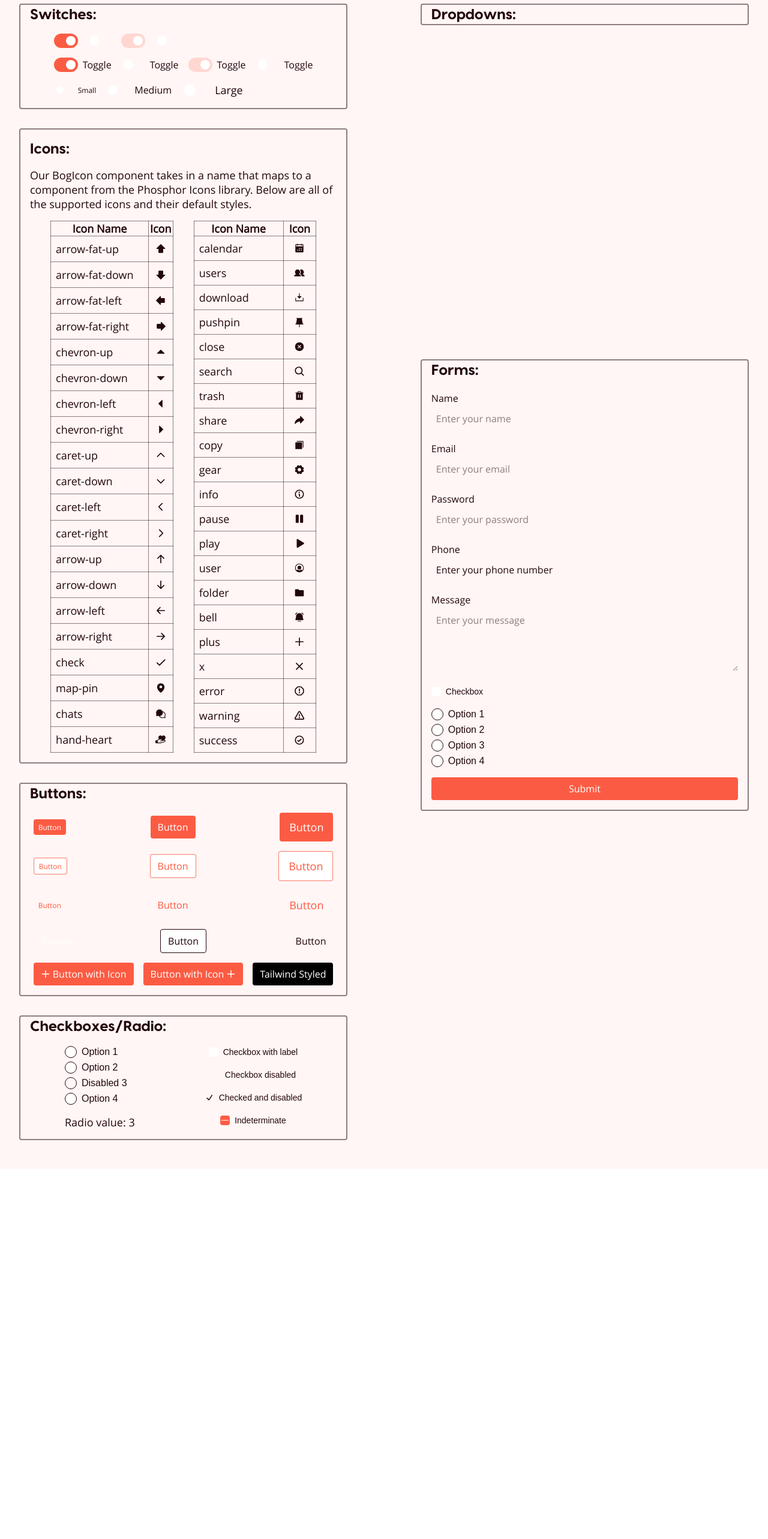
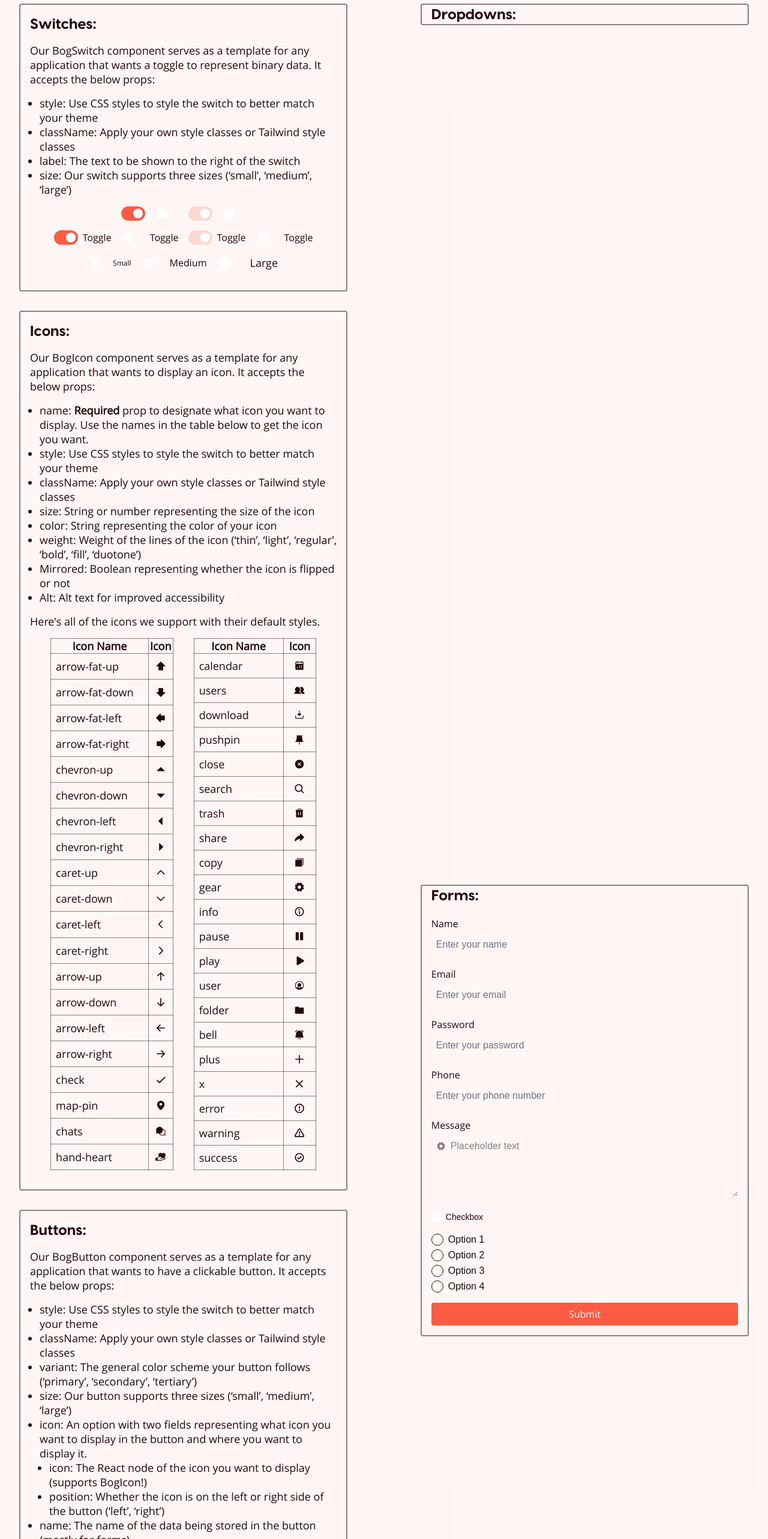
Before and after one commit to GTBitsOfGood/design-system, a Next.js app: page / in a window 1280 px wide. Shown: the part 60-2626 px from the top of the page at 60% size. Before the commit the page ends 2009 px from the top, so only its background shows below. Built offline with nearby package versions, Linux system fonts and the light colour scheme.

Commit message:
Custom placeholder, add command, and preview page

```diff
--- a/src/cli/src/commands/add.ts
+++ b/src/cli/src/commands/add.ts
@@ -3,7 +3,7 @@ import fs, { existsSync } from 'fs';
 import path from 'path';
 import prompts from 'prompts';
 
-const COMPONENTS = ['checkbox', 'radio-group', 'radio-item', 'button', 'icon'];
+const COMPONENTS = ['checkbox', 'radio-group', 'radio-item', 'button', 'icon', 'form', 'switch', 'text-input'];
 
 export const add = new Command()
   .command('add')
--- a/src/components/BogTextInput/BogTextInput.tsx
+++ b/src/components/BogTextInput/BogTextInput.tsx
@@ -1,17 +1,32 @@
 import { Form } from 'radix-ui';
 import styles from './styles.module.css';
+import { useState } from 'react';
 
 export interface BogTextInputProps {
   multiline?: boolean;
   type?: 'text' | 'email' | 'password' | 'tel' | 'search';
   name: string;
   label: string;
-  placeholder?: string;
+  placeholder?: React.ReactElement | string;
   required?: boolean;
   disabled?: boolean;
-
   style?: React.CSSProperties;
   className?: string;
+}
+
+interface CustomPlaceholderProps {
+  placeholder: React.ReactElement | string;
+  value: string;
+}
+
+function CustomPlaceholder({ placeholder, value }: CustomPlaceholderProps) {
+  return (
+    <>
+      {!value && (
+        <div className="absolute left-2 top-2 text-gray-500 flex items-center pointer-events-none">{placeholder}</div>
+      )}
+    </>
+  );
 }
 
 export function BogTextInput({
@@ -25,6 +40,8 @@ export function BogTextInput({
   style,
   className,
 }: BogTextInputProps) {
+  const [value, setValue] = useState<string>('');
+
   return (
     <Form.Field name={name} className={className} style={style}>
       <div className="flex flex-row gap-x-2 text-paragraph-2 py-1">
@@ -36,27 +53,30 @@ export function BogTextInput({
           Please provide a valid {label}
         </Form.Message>
       </div>
+      <div className="relative">
+        {placeholder !== undefined && <CustomPlaceholder placeholder={placeholder} value={value} />}
         <Form.Control asChild>
           {multiline ? (
             <textarea
               name={name}
-            placeholder={placeholder}
               required={required}
               disabled={disabled}
               rows={4}
               className={`${styles.input} text-paragraph-2 placeholder:text-paragraph-2`}
+              onChange={(e) => setValue(e.target.value)}
             />
           ) : (
             <input
               name={name}
               type={type}
-            placeholder={placeholder}
               required={required}
               disabled={disabled}
               className={`${styles.input} text-paragraph-2 placeholder:text-paragraph-2`}
+              onChange={(e) => setValue(e.target.value)}
             />
           )}
         </Form.Control>
+      </div>
     </Form.Field>
   );
 }
--- a/src/pages/index.tsx
+++ b/src/pages/index.tsx
@@ -55,6 +55,15 @@ export default function Home() {
 
   const [radioValue, setRadioValue] = useState('3');
 
+  function Placeholder() {
+    return (
+      <div className="text-grey-stroke-strong flex gap-2 items-center pointer-events-none">
+        <BogIcon name="gear" />
+        Placeholder text
+      </div>
+    );
+  }
+
   return (
     <div className={`flex flex-col min-h-screen bg-brand-fill text-grey-text-strong`}>
       <div className="flex items-center justify-center w-full h-[15%] border-brand-fill border-solid border-b-2 rounded-b-sm mb-4 bg-linear-to-r from-brand-text from-30% via-brand-stroke-weak via-45% to-brand-stroke-strong to-60%">
@@ -65,11 +74,23 @@ export default function Home() {
           {/*
             Put all switches here. Make sure all of the ones in Figma are here and match the design in Figma.
           */}
-          <div className="flex flex-col items-center justify-between border-grey-stroke-strong border-solid border-2 rounded-sm mb-8">
-            <h3 className="self-start ml-4 text-heading-3">Switches:</h3>
-            <div className="flex flex-col gap-4 p-4">
+          <div className="flex flex-col gap-4 justify-between border-grey-stroke-strong border-solid border-2 rounded-sm mb-8 p-4">
+            <h3 className="self-start text-heading-3">Switches:</h3>
+            <p className="text-paragraph-1">
+              Our BogSwitch component serves as a template for any application that wants a toggle to represent binary
+              data. It accepts the below props:
+            </p>
+            <ul className="list-disc text-paragraph-1 ml-4">
+              <li>style: Use CSS styles to style the switch to better match your theme</li>
+              <li>className: Apply your own style classes or Tailwind style classes</li>
+              <li>label: The text to be shown to the right of the switch</li>
+              <li>
+                size: Our switch supports three sizes (&lsquo;small&rsquo;, &lsquo;medium&rsquo;, &lsquo;large&rsquo;)
+              </li>
+            </ul>
+            <div className="flex flex-col gap-4 pb-4">
               {/* Switch - No Label */}
-              <div className="flex items-center gap-4">
+              <div className="flex justify-center items-center gap-4">
                 <BogSwitch defaultChecked />
                 <BogSwitch />
                 <BogSwitch defaultChecked disabled />
@@ -77,7 +98,7 @@ export default function Home() {
               </div>
 
               {/* Switch - Label */}
-              <div className="flex items-center gap-4">
+              <div className="flex justify-center items-center gap-4">
                 <BogSwitch label="Toggle" defaultChecked />
                 <BogSwitch label="Toggle" />
                 <BogSwitch label="Toggle" defaultChecked disabled />
@@ -85,7 +106,7 @@ export default function Home() {
               </div>
 
               {/* Different sizes */}
-              <div className="flex items-center gap-4">
+              <div className="flex justify-center items-center gap-4">
                 <BogSwitch size="small" label="Small" />
                 <BogSwitch size="medium" label="Medium" />
                 <BogSwitch size="large" label="Large" />
@@ -96,13 +117,30 @@ export default function Home() {
           {/*
             Put all icons here. Make sure all of the ones in Figma are here and match the design in Figma.
           */}
-          <div className="flex flex-col items-center justify-between border-grey-stroke-strong border-solid border-2 rounded-sm mb-8 p-4">
-            <h3 className="self-start text-heading-3">Icons:</h3>
-            <p className="text-paragraph-1 my-4">
-              Our BogIcon component takes in a name that maps to a component from the Phosphor Icons library. Below are
-              all of the supported icons and their default styles.
+          <div className="flex flex-col gap-4 justify-between border-grey-stroke-strong border-solid border-2 rounded-sm mb-8 p-4">
+            <h3 className="text-heading-3">Icons:</h3>
+            <p className="text-paragraph-1">
+              Our BogIcon component serves as a template for any application that wants to display an icon. It accepts
+              the below props:
             </p>
-            <div className="w-full flex justify-evenly">
+            <ul className="list-disc text-paragraph-1 ml-4">
+              <li>
+                name: <b>Required</b> prop to designate what icon you want to display. Use the names in the table below
+                to get the icon you want.
+              </li>
+              <li>style: Use CSS styles to style the switch to better match your theme</li>
+              <li>className: Apply your own style classes or Tailwind style classes</li>
+              <li>size: String or number representing the size of the icon</li>
+              <li>color: String representing the color of your icon</li>
+              <li>
+                weight: Weight of the lines of the icon (&lsquo;thin&rsquo;, &lsquo;light&rsquo;, &lsquo;regular&rsquo;,
+                &lsquo;bold&rsquo;, &lsquo;fill&rsquo;, &lsquo;duotone&rsquo;)
+              </li>
+              <li>Mirrored: Boolean representing whether the icon is flipped or not</li>
+              <li>Alt: Alt text for improved accessibility</li>
+            </ul>
+            <p className="text-paragraph-1">Here&apos;s all of the icons we support with their default styles.</p>
+            <div className="w-full flex justify-evenly pb-4">
               <table className="table-auto w-[40%] text-paragraph-1">
                 <thead>
                   <tr>
@@ -153,9 +191,38 @@ export default function Home() {
           {/*
             Put all buttons here. Make sure all of the ones in Figma are here and match the design in Figma.
           */}
-          <div className="flex flex-col items-center justify-between border-grey-stroke-strong border-solid rounded-sm border-2 mb-8">
-            <h3 className="self-start ml-4 text-heading-3">Buttons:</h3>
-            <div className="flex flex-col gap-4 p-4">
+          <div className="flex flex-col items-center justify-between border-grey-stroke-strong border-solid rounded-sm border-2 p-4 gap-4 mb-8">
+            <h3 className="self-start text-heading-3">Buttons:</h3>
+            <p className="text-paragraph-1">
+              Our BogButton component serves as a template for any application that wants to have a clickable button. It
+              accepts the below props:
+            </p>
+            <ul className="list-disc text-paragraph-1 ml-4">
+              <li>style: Use CSS styles to style the switch to better match your theme</li>
+              <li>className: Apply your own style classes or Tailwind style classes</li>
+              <li>
+                variant: The general color scheme your button follows (&lsquo;primary&rsquo;, &lsquo;secondary&rsquo;,
+                &lsquo;tertiary&rsquo;)
+              </li>
+              <li>
+                size: Our button supports three sizes (&lsquo;small&rsquo;, &lsquo;medium&rsquo;, &lsquo;large&rsquo;)
+              </li>
+              <li>
+                icon: An option with two fields representing what icon you want to display in the button and where you
+                want to display it.
+                <ul className="list-disc ml-4">
+                  <li>icon: The React node of the icon you want to display (supports BogIcon!)</li>
+                  <li>
+                    position: Whether the icon is on the left or right side of the button (&lsquo;left&rsquo;,
+                    &lsquo;right&rsquo;)
+                  </li>
+                </ul>
+              </li>
+              <li>name: The name of the data being stored in the button (mostly for forms)</li>
+              <li>value: The value of the data being stored in the button (mostly for forms)</li>
+              <li>children: The content within the button (must be contained by one React element)</li>
+            </ul>
+            <div className="flex flex-col gap-4 pb-4">
               <div className="flex gap-4 justify-between items-center">
                 <BogButton size="small">Button</BogButton>
                 <BogButton>Button</BogButton>
@@ -199,9 +266,24 @@ export default function Home() {
           {/*
             Put all checkboxes/radio groups here. Make sure all of the ones in Figma are here and match the design in Figma.
           */}
-          <div className="flex flex-col justify-between items-center mb-8 rounded-sm border-2 border-solid border-grey-stroke-strong">
-            <h3 className="self-start ml-4 text-heading-3">Checkboxes/Radio:</h3>
-            <div className="flex justify-around w-full p-4">
+          <div className="flex flex-col justify-between items-center gap-4 p-4 mb-8 rounded-sm border-2 border-solid border-grey-stroke-strong">
+            <h3 className="self-start text-heading-3">Checkboxes/Radio:</h3>
+            <p className="text-paragraph-1">
+              Our BogCheckbox component serves as a template for any application that wants to have a checkbox to store
+              boolean data. It accepts the below props:
+            </p>
+            <ul className="list-disc text-paragraph-1 ml-4">
+              <li>
+                name: <b>Required</b> prop to assign a name to the value the checkbox stores for forms
+              </li>
+              <li>style: Use CSS styles to style the switch to better match your theme</li>
+              <li>className: Apply your own style classes or Tailwind style classes</li>
+              <li>label: The content of the text labelling the checkbox</li>
+              <li>disabled: Whether the checkbox is disabled or not</li>
+              <li>checked: Whether the checkbox is checked or not (or &lsquo;indeterminate&rsquo;)</li>
+              <li>required: Whether the checkbox is required to check or not</li>
+            </ul>
+            <div className="flex justify-around w-full pb-4">
               <div className="flex flex-col gap-4">
                 <BogRadioGroup value={radioValue} onValueChange={setRadioValue} required defaultValue="2">
                   <BogRadioItem label="Option 1" value={'1'} />
@@ -250,7 +332,7 @@ export default function Home() {
                 required
               />
               <BogTextInput name="phone" label="Phone" placeholder="Enter your phone number" type="tel" disabled />
-              <BogTextInput multiline name="message" label="Message" placeholder="Enter your message" />
+              <BogTextInput multiline name="message" label="Message" placeholder={<Placeholder />} />
               <BogCheckbox label="Checkbox" name="checkbox" />
               {/* you have to include a `name` prop when using BogRadioGroup in a form! */}
               <BogRadioGroup name="radio">
```
Lines whose indentation alone changed are shown as unchanged.
